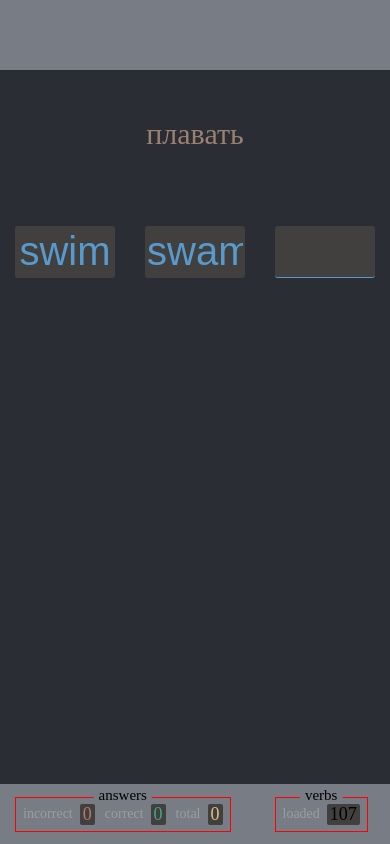
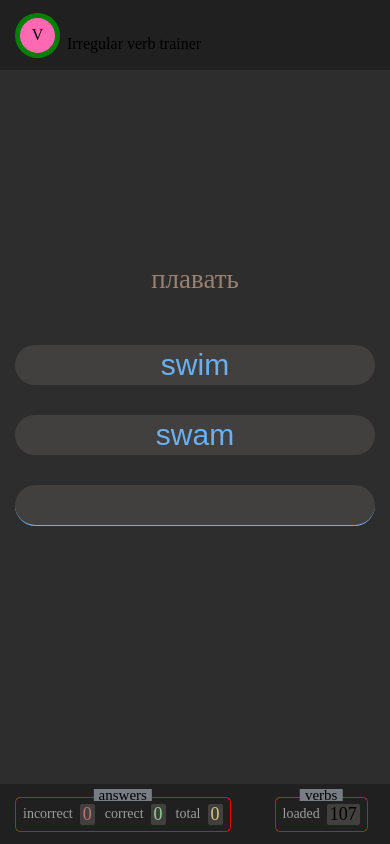
Before and after one commit to Yaroslav-Bondar/irregular-verb-trainer-MVC-, a plain HTML site: page index.html in a window 390 px wide. Drawn offline with Linux system fonts and the light colour scheme.

Commit message:
added logo, changed some colors, added media queries

```diff
--- a/index.html
+++ b/index.html
@@ -31,13 +31,15 @@
     <header class="header">
         <div class="wrapper">
             <div class="header__container">
-
+                <div class="logo header__logo">
+                    V
+                </div>
             </div>
         </div>
     </header>
     <main class="main">
-        <div class="wrapper">
-            <div class="main__container">
+        <section class="trainer">
+            <div class="wrapper">
                 <form class="form">
                     <div class="verb__native"></div>
                     <div class="form__input-wrapper">
@@ -48,7 +50,7 @@
                     <div class="answer"></div>
                 </form>
             </div>
-        </div>
+        </section>
     </main>
     <footer class="footer">
         <div class="wrapper">
--- a/styles/style.css
+++ b/styles/style.css
@@ -1,8 +1,12 @@
 :root {
-	--color-1: #2b2d35;
+	--carbon: #2d2d2d;
+    /* #2b2d35; */
+    --lead:#202020;
 	--color-2: #41403e;
-    --color-3: #589ace;
-    --color-4: #42a587;
+    --danube: #6ab0f3;
+    /* #589ace; */
+    --york: #92d192;
+    /* #42a587; */
     --color-5: #575b64;
     --color-6: #ba776d;
     --color-7: #dc8d7c;
@@ -38,9 +42,9 @@ body {
     grid-template-areas: 'header'
                          'main'
                          'footer';
-    grid-template-rows: 70px 1fr auto;
+    grid-template-rows: auto 1fr auto;
     height: 100vh;
-    background-color: var(--color-1);
+    background-color: var(--carbon);
     margin: 0;
 }
 .spinner__container {
@@ -84,15 +88,40 @@ body {
 }
 .header {
     grid-area: header;
-    background-color: #777c85;
+    background-color: var(--lead);
+}
+.header__container {
+    display: flex;
+    align-items: center;
+    height: 70px;
+}
+.logo {
+    display: flex;
+    justify-content: center;
+    align-items: center;
+    position: relative;
+    width: 45px;
+    height: 45px;
+    border-radius: 50%;
+    border: 5px solid green;
+    background-color: hotpink;
+}
+.logo::after {
+    content: 'Irregular verb trainer';
+    position: absolute;
+    width: max-content;
+    left: 100%;
+    bottom: 0;
+    margin-left: 12px;
 }
 .main {
     grid-area: main;
-    padding-top: 12%;
 }
-.main__container {
+.trainer {
     display: flex;
     justify-content: center;
+    align-items: center;
+    height: 100%;
 }
 .form {
     width: 100%;
@@ -112,20 +141,19 @@ body {
     width: 100%; /* for responsive width of input tags */
     padding: 3px 2px;
     background-color: var(--color-2);
-    color: var(--color-3);
+    color: var(--danube);
     text-align: center;
-    font-size: 40px;
+    font-size: 42px;
     border: none;
-    border-radius: 3px;
+    border-radius: 33px;
 }
 .form__input:focus {
-    border-bottom: 1px solid var(--color-3);
+    border-bottom: 1px solid var(--danube);
     outline: none;
 }
-
 .form__input_confirmed:focus {
-    color: var(--color-4);
-    border-bottom: 1px solid var(--color-4);
+    color: var(--york);
+    border-bottom: 1px solid var(--york);
 }
 .form__input_rejected:focus {
     color: var(--color-5);
@@ -143,7 +171,7 @@ body {
 }
 .footer {
     grid-area: footer;
-    background-color: #777c85;
+    background-color: var(--lead);
 }
 .footer__container {
     display: flex;
@@ -187,6 +215,7 @@ body {
     display: inline-flex;
     padding: 6px 7px;
     border: 1px solid red;
+    border-radius: 5px;
 }
 .statistics__answers::before {
     content: 'answers';
@@ -206,7 +235,7 @@ body {
     background-color: #777c85;
 }
 .statistics__correct {
-    color: var(--color-4);
+    color: var(--york);
 }
 .statistics__incorrect {
     color: var(--color-6);
@@ -214,3 +243,108 @@ body {
 .statistics__total {
     color: var(--color-8);
 }
+@media screen and (max-width: 1024px) {
+    .form__input-wrapper {
+        grid-column-gap: 20px;
+    }
+    .form__input {
+        font-size: 38px;
+    }
+}
+@media screen and (max-width: 768px) {
+    .form__input-wrapper {
+        grid-column-gap: 15px;
+    }
+    .form__input {
+        font-size: 33px;
+    }
+}
+@media screen and (max-width: 880px) {
+    .form__input {
+        font-size: 36px;
+    }
+}
+/* height and width */
+@media screen and (max-height: 750px) and (max-width: 950px) {
+    .header__container {
+        height: 50px;
+    }
+    .logo {
+        height: 35px;
+        width: 35px;
+        border: 3px solid green;
+    }
+    .verb__native {
+        margin-bottom: 44px;
+        font-size: 25px;
+    }
+    .form__input {
+        font-size: 30px;
+    }
+    .answer {
+        margin-top: 44px;
+        font-size: 25px;
+    }
+    .footer__container {
+        height: 48px;
+    }
+    .statistics__name {
+        font-size: 12px;
+    }
+    .statistics__incorrect,
+    .statistics__correct,
+    .statistics__total,
+    .statistics__loaded {
+        font-size: 15px;
+    }
+    .statistics__verbs::before,
+    .statistics__answers::before {
+        font-size: 12px;
+    }
+    .statistics__answers,
+    .statistics__verbs {
+        padding: 2px 2px;
+    }
+}
+@media screen and (min-height: 750px) {
+    @media screen and (max-width: 678px) {
+        .form__input-wrapper {
+            grid-template-columns: 80%;
+            justify-content: center;
+            grid-row-gap: 35px;
+        }
+        .form__input {
+            font-size: 35px;
+        }
+    }
+    @media screen and (max-width: 480px) {
+        .form__input-wrapper {
+            grid-template-columns: 100%;
+            grid-row-gap: 30px;
+        }
+        .form__input {
+            font-size: 30px;
+        }
+        .verb__native {
+            margin-bottom: 50px;
+            font-size: 27px;
+        }
+        .answer {
+            margin: 50px auto 0 auto;
+            font-size: 35px;
+        }
+    }
+    @media screen and (max-width: 320px) {
+        .form__input {
+            font-size: 27px;
+        }
+        .verb__native {
+            margin-bottom: 40px;
+            font-size: 23px;
+        }
+        .answer {
+            margin: 40px auto 0 auto;
+            font-size: 30px;
+        }
+    }
+}
```
